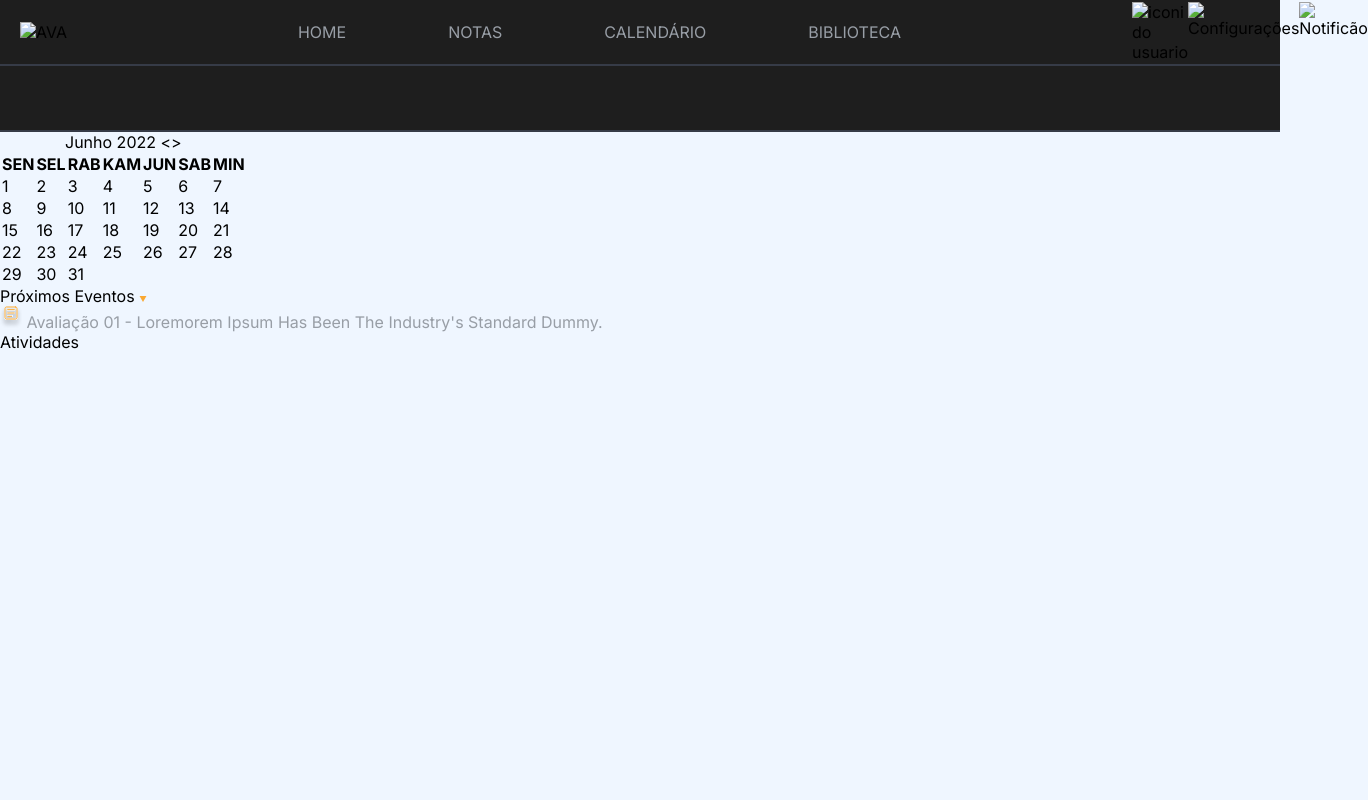
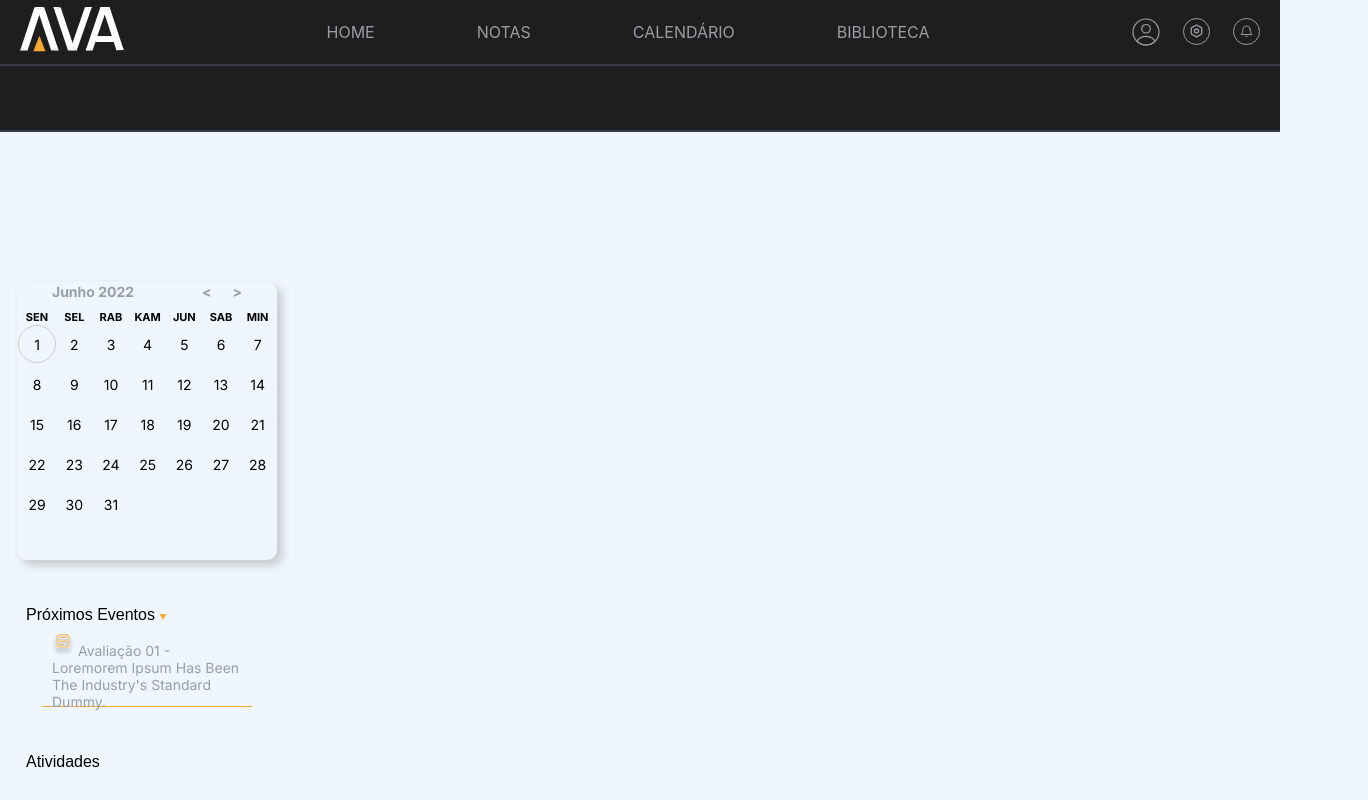
Before and after one commit to vitor-cf/recriado-front-ava, a plain HTML site: page pages/descricaoCurso.html in a window 1280 px wide. Shown: the whole page, 1368 px wide, since content can reach past the window. Drawn offline with Linux system fonts and the light colour scheme.

Commit message:
atualizando projeto na main adicionando tela de descricao de curso e criando o componente de calendario

```diff
--- a/css/curso.css
+++ b/css/curso.css
@@ -40,6 +40,15 @@ body {
     background-color: #1E1E1E;
     color: #989EA6;
     border-radius: 1px;
+  }
+  .mes-ano {
+    display: flex;
+    justify-content: space-around;
+  }
+  .seta {
+    width: 2.5rem;
+    display: flex;
+    justify-content: space-between;
   }
   :right{
 
--- a/css/main.css
+++ b/css/main.css
@@ -45,10 +45,11 @@ body {
   }
   .componente-menu {
     width: 100%;
+    height: 100%;
   }
   /* Subtitle */
   .subtitle {
-    width: 20%;
+    width: 29.5%;
     display: flex;
     justify-content: end;
     font-weight: 800;
@@ -59,23 +60,68 @@ body {
     font-weight: 700;
     font-size: 18px;
   }
+   /* Calendario */
+   .calendar {
+    width: 258px;
+    height: 276px;
+    padding: 1px;
+    box-shadow: 5px 5px 10px rgb(199, 199, 199) ;
+    border-radius: 10px;
+  }
+  table {
+    width: 100%;
+    text-align: center;
+    border-collapse: collapse;
+  }
+
+  caption {
+    font-weight: bold;
+    margin-bottom: 10px;
+    font-size: 14px;
+  }
+  th {
+      font-size: 11px;
+  }
+  td{
+    width: calc(100% / 7);
+    height: 40px;
+    border: none;
+    outline: none;
+    font-size: 14px;
+  }
+  .circle {
+    width: 36px;
+    height: 36px;
+    border-radius: 50%;
+    border: 1px solid #ccc;
+    display: flex;
+    align-items: center;
+    justify-content: center;
+  }
+  .mes-ano {
+    display: flex;
+    justify-content: space-around;
+  }
+  .seta {
+    width: 2.5rem;
+    display: flex;
+    justify-content: space-between;
+  }
   /* containers */
   .conteudo-principal {
+    padding: 10px;
     margin-top: 30px;
     display: flex;
     justify-content: space-around;
   }
-  .container-calendario {
-    width: 10%;
-  }
   .container-cursos {
-    width: 82.6%;
+    width: 75%;
     display: flex;
     flex-wrap: wrap;
     gap: 20px;
   }
   .container-curso-pai {
-    width: 20rem;
+    width: 18rem;
     height: 15rem;
     background-color: white;
     border: 1px solid rgba(0,0,0,0.6);
--- a/pages/descricaoCurso.html
+++ b/pages/descricaoCurso.html
@@ -5,6 +5,7 @@
   <meta charset="UTF-8">
   <meta http-equiv="X-UA-Compatible" content="IE=edge">
   <meta name="viewport" content="width=, initial-scale=1.0">
+  <link rel="stylesheet" href="../css/curso.css">
   <link rel="stylesheet" href="../css/main.css">
   <link rel="preconnect" href="https://fonts.googleapis.com">
   <link rel="preconnect" href="https://fonts.gstatic.com" crossorigin>
@@ -14,30 +15,20 @@
 </head>
 
 <body>
-  <header>
-    <div class="container">
-      <div class="logo">
-        <img src="/recriado-front-ava/img/AVA logo.svg" alt="AVA">
-      </div>
-      <nav>
-        <ul class="menu">
-          <li><a href="#">HOME</a></li>
-          <li><a href="#">NOTAS</a></li>
-          <li><a href="#">CALENDÁRIO</a></li>
-          <li><a href="#">BIBLIOTECA</a></li>
-        </ul>
-      </nav>
-      <div class="icones">
-        <div><img src="/recriado-front-ava/img/urser.svg" alt="iconi do usuario"></div>
-        <div><img src="/recriado-front-ava/img/Config.svg" alt="Configurações"></div>
-        <div><img src="/recriado-front-ava/img/notif.svg" alt="Notificão"></div>
-      </div>
-    </div>
-    <div class="container">
-    </div>
+  <!-- Header -->
+  <object data="../componentes/menu.html" class="componente-menu"></object>
   <div class="calendar">
     <table>
-        <caption>Junho 2022 <>
+      <caption>
+        <div class="mes-ano">
+          <p>Junho 2022</p>
+          <div class="seta">
+            <p>
+              < </p>
+                <p>></p>
+          </div>
+
+        </div>
       </caption>
       <thead>
         <tr>
@@ -97,11 +88,11 @@
   </div>
   <div class="proximoEv">
     <caption>Próximos Eventos
-        <img src="/recriado-front-ava/img/Setinha.svg" alt="Setinha">
+      <img src="../img/Setinha.svg" alt="Setinha">
     </caption>
   </div>
   <div class="container2">
-      <p><img src="/recriado-front-ava/img/Alerta.svg" alt="Alerta">
+    <p><img src="../img/Alerta.svg" alt="Alerta">
       <style>
         p {
           color: #989EA6;
@@ -114,7 +105,7 @@
 
   </div>
 
-  </header>
+
 
 </body>
 
```
Also changed, not shown: componentes/calendario.html (added, +74 -0 lines), index.html (+2 -2 lines). Lines whose indentation alone changed are shown as unchanged.
